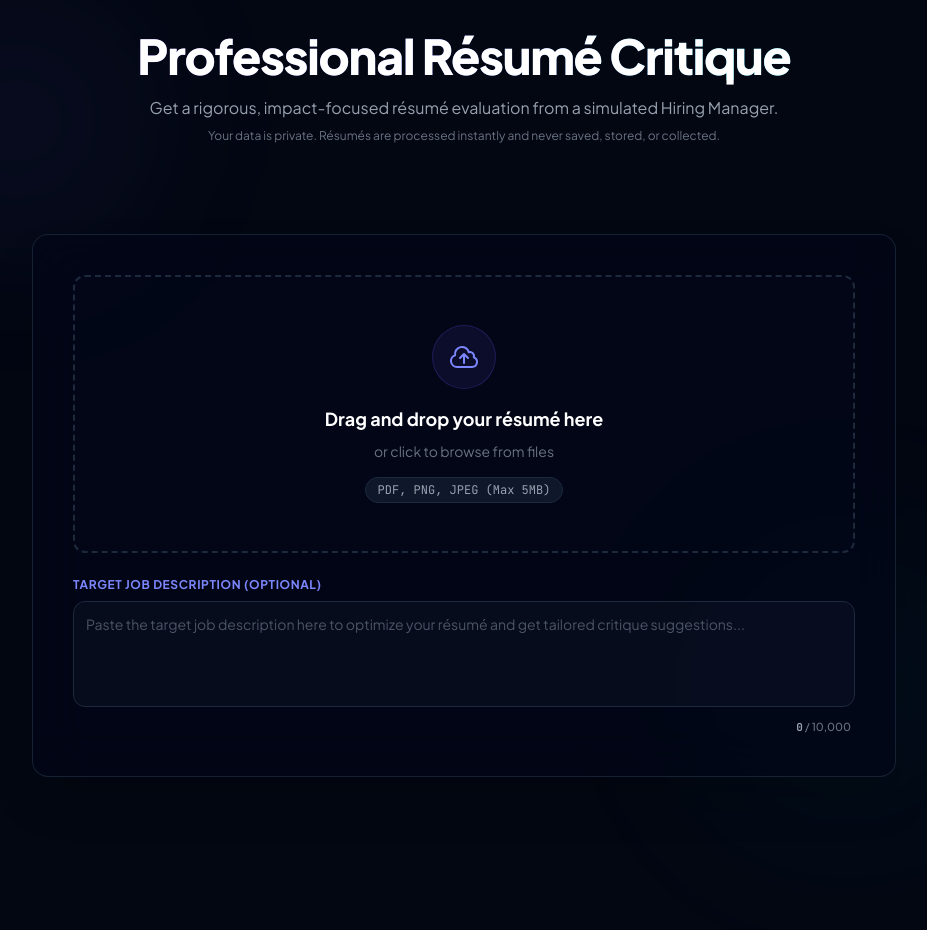
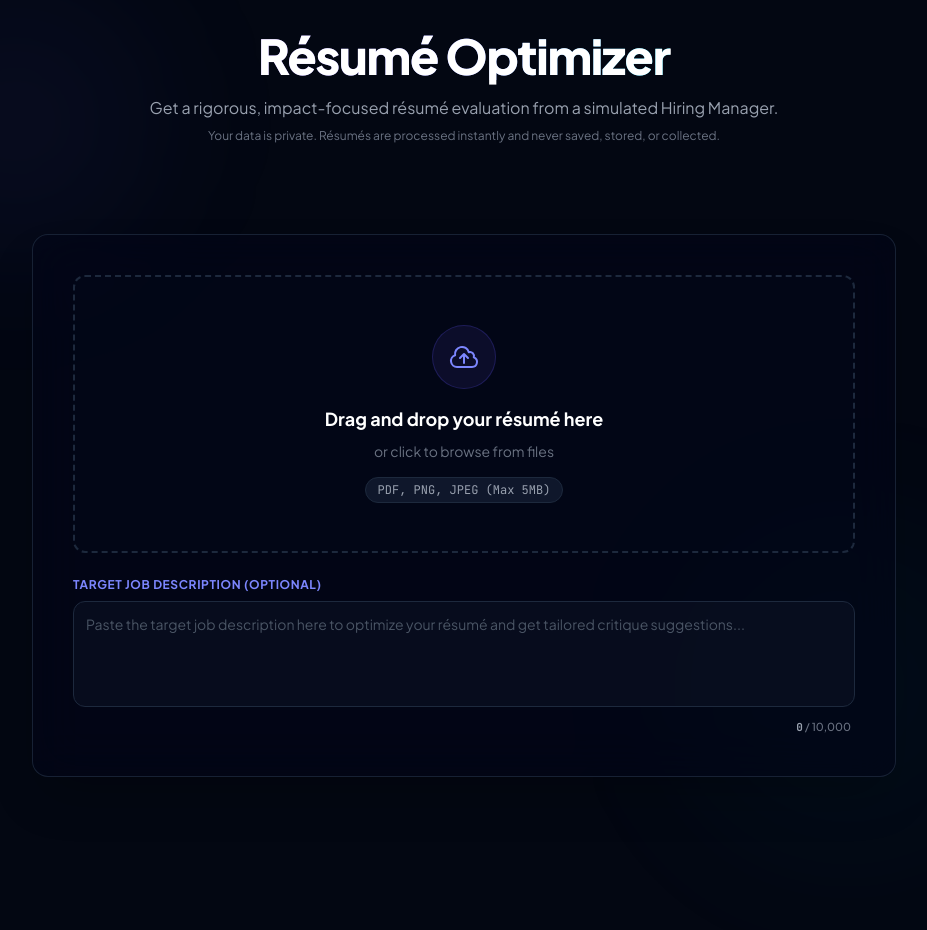
Before and after one commit to superjeffc/ai, a website: page dist/index.html in a window 1280 px wide. Shown: the top 930 px of the page, without its empty margins (176-1103 px from the left). Drawn offline with nearby package versions, Linux system fonts and the light colour scheme.

Commit message:
style: rename app branding from Professional Résumé Critique to Résumé Optimizer

```diff
--- a/dist/index.html
+++ b/dist/index.html
@@ -3,7 +3,7 @@
 <head>
   <meta charset="UTF-8">
   <meta name="viewport" content="width=device-width, initial-scale=1.0, maximum-scale=1.0, user-scalable=no">
-  <title>Professional Résumé Critique — Elite Evaluation</title>
+  <title>Résumé Optimizer — Elite Evaluation</title>
   <script src="https://cdn.jsdelivr.net/npm/@tailwindcss/browser@4"></script>
   <script src="https://cdn.jsdelivr.net/npm/marked/marked.min.js"></script>
   <script src="https://challenges.cloudflare.com/turnstile/v0/api.js" async defer></script>
@@ -148,7 +148,7 @@
     <!-- HEADER -->
     <header class="flex flex-col items-center text-center mb-10 shrink-0">
       <h1 class="text-3xl sm:text-4xl md:text-5xl font-extrabold tracking-tight text-white mb-4 bg-clip-text text-transparent bg-gradient-to-r from-violet-400 via-indigo-400 to-cyan-400">
-        Professional Résumé Critique
+        Résumé Optimizer
       </h1>
       <p class="text-sm sm:text-base text-gray-400 max-w-2xl">
         Get a rigorous, impact-focused résumé evaluation from a simulated Hiring Manager.
```
